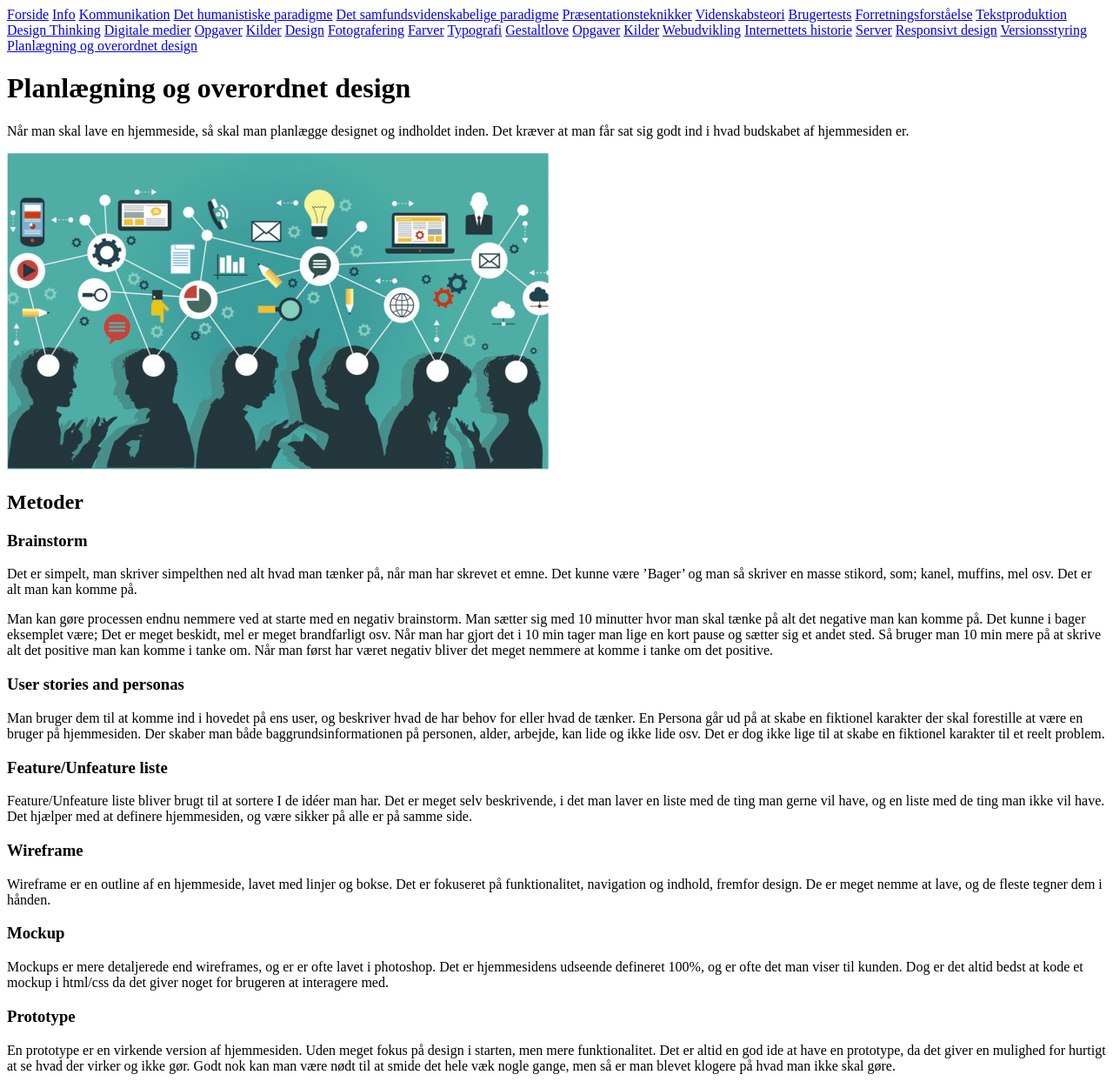
After one commit to simo8986/Eksamen-vinter, a PHP site: page /planogdesign.php in a window 1280 px wide. The commit adds this page. Shown: the whole page at 87% size. Run offline with PHP 8.4, Linux system fonts and the light colour scheme.

Commit message:
Versionsstyring og brainstorm
tilføjet

```diff
--- a/header.php
+++ b/header.php
@@ -25,5 +25,7 @@ echo '<a href="index.php">Forside</a>
 <a href="webudvikling.php">Webudvikling</a>
 <a href="internettet.php">Internettets historie</a>
 <a href="server.php">Server</a>
-<a href="responsivtdesign.php">Responsivt design</a>';
+<a href="responsivtdesign.php">Responsivt design</a>
+<a href="versionsstyring.php">Versionsstyring</a>
+<a href="planogdesign.php">Planlægning og overordnet design</a>';
 ?>
--- /dev/null
+++ b/planogdesign.php
@@ -0,0 +1,30 @@
+<!DOCTYPE HTML>
+<html lang="da">
+	<head>
+		<meta charset="UTF-8">
+		<title>Planlægning og overordnet design</title>
+        <link rel="stylesheet" type="text/css" href="style.css">
+	</head>
+	<body>
+        <div class="menu">
+            <?php include 'header.php';?>
+        </div>
+        <h1>Planlægning og overordnet design</h1>
+        <p>Når man skal lave en hjemmeside, så skal man planlægge designet og indholdet inden. Det kræver at man får sat sig godt ind i hvad budskabet af hjemmesiden er.</p>
+        <img src="billeder/webudvikling/brainstorm.png" alt="Brainstorm">
+        <h2>Metoder</h2>
+            <h3>Brainstorm</h3>
+                <p>Det er simpelt, man skriver simpelthen ned alt hvad man tænker på, når man har skrevet et emne. Det kunne være ’Bager’ og man så skriver en masse stikord, som; kanel, muffins, mel osv. Det er alt man kan komme på. </p>
+                <p>Man kan gøre processen endnu nemmere ved at starte med en negativ brainstorm. Man sætter sig med 10 minutter hvor man skal tænke på alt det negative man kan komme på. Det kunne i bager eksemplet være; Det er meget beskidt, mel er meget brandfarligt osv. Når man har gjort det i 10 min tager man lige en kort pause og sætter sig et andet sted. Så bruger man 10 min mere på at skrive alt det positive man kan komme i tanke om. Når man først har været negativ bliver det meget nemmere at komme i tanke om det positive.</p>
+            <h3>User stories and personas</h3>
+                <p>Man bruger dem til at komme ind i hovedet på ens user, og beskriver hvad de har behov for eller hvad de tænker. En Persona går ud på at skabe en fiktionel karakter der skal forestille at være en bruger på hjemmesiden. Der skaber man både baggrundsinformationen på personen, alder, arbejde, kan lide og ikke lide osv. Det er dog ikke lige til at skabe en fiktionel karakter til et reelt problem. </p>
+            <h3>Feature/Unfeature liste</h3>
+                <p>Feature/Unfeature liste bliver brugt til at sortere I de idéer man har. Det er meget selv beskrivende, i det man laver en liste med de ting man gerne vil have, og en liste med de ting man ikke vil have. Det hjælper med at definere hjemmesiden, og være sikker på alle er på samme side.</p>
+            <h3>Wireframe</h3>
+                <p>Wireframe er en outline af en hjemmeside, lavet med linjer og bokse. Det er fokuseret på funktionalitet, navigation og indhold, fremfor design. De er meget nemme at lave, og de fleste tegner dem i hånden. </p>
+            <h3>Mockup</h3>
+                <p>Mockups er mere detaljerede end wireframes, og er er ofte lavet i photoshop. Det er hjemmesidens udseende defineret 100%, og er ofte det man viser til kunden. Dog er det altid bedst at kode et mockup i html/css da det giver noget for brugeren at interagere med.</p>
+            <h3>Prototype</h3>
+                <p>En prototype er en virkende version af hjemmesiden. Uden meget fokus på design i starten, men mere funktionalitet. Det er altid en god ide at have en prototype, da det giver en mulighed for hurtigt at se hvad der virker og ikke gør. Godt nok kan man være nødt til at smide det hele væk nogle gange, men så er man blevet klogere på hvad man ikke skal gøre. </p>
+	</body>
+</html>
```
Also changed, not shown: versionsstyring.php (added, +23 -0 lines), billeder/webudvikling/brainstorm.png (added).
